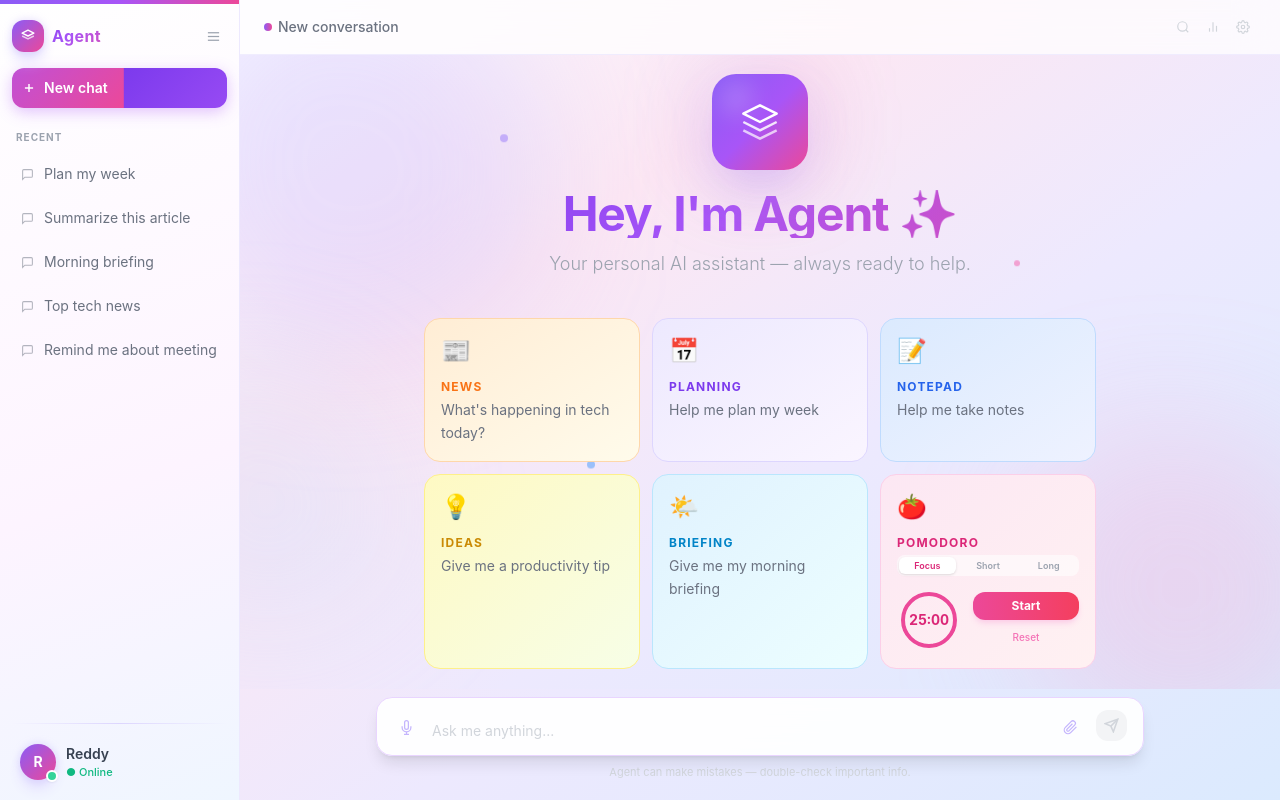
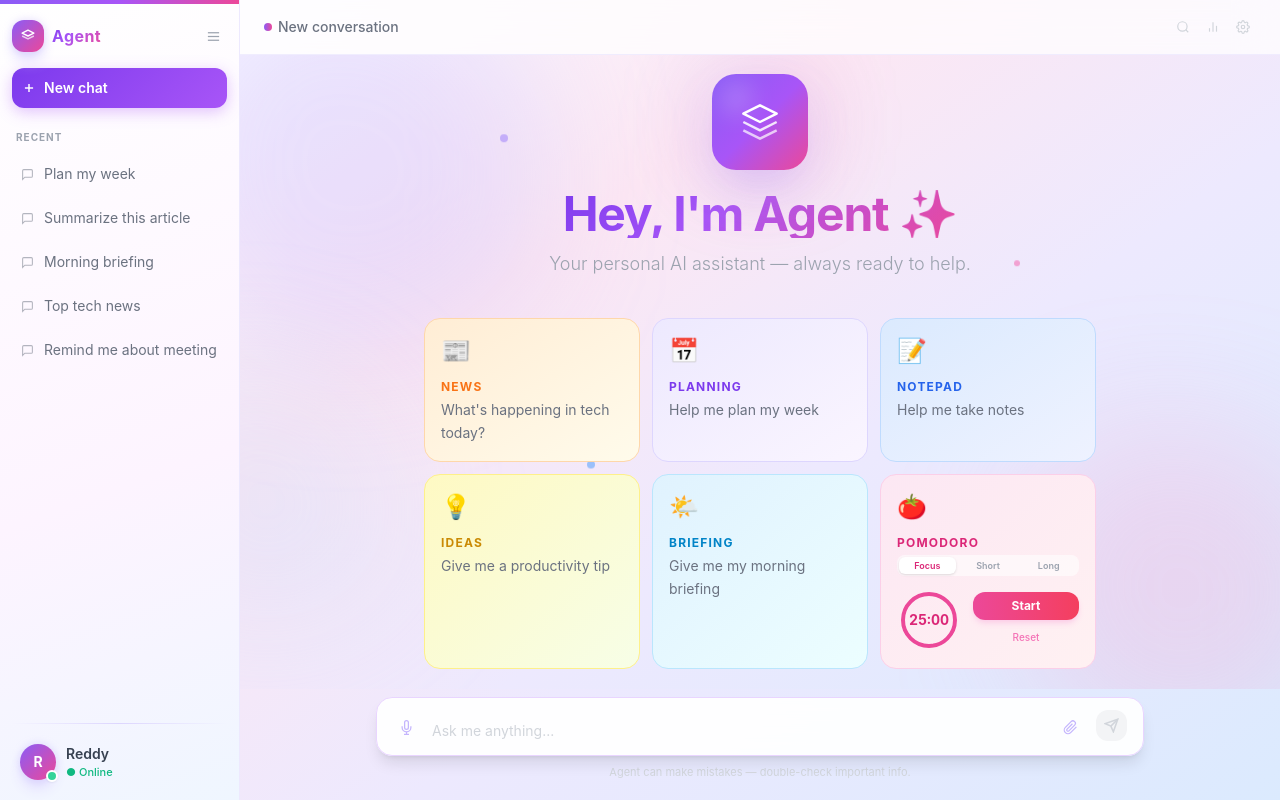
Before and after one commit to Reddy-Chandana-P/agent, a React (Vite) app: page / in a window 1280 px wide. Built offline with nearby package versions, Linux system fonts and the light colour scheme.

Commit message:
Remove shimmer animation from gradient text and buttons

```diff
--- a/src/index.css
+++ b/src/index.css
@@ -56,11 +56,9 @@ body {
 
 .gradient-text {
   background: linear-gradient(135deg, #7c3aed 0%, #a855f7 40%, #ec4899 100%);
-  background-size: 200% auto;
   -webkit-background-clip: text;
   -webkit-text-fill-color: transparent;
   background-clip: text;
-  animation: shimmer 5s linear infinite;
 }
 
 .sidebar-bg {
@@ -112,9 +110,7 @@ body {
 }
 
 .new-chat-btn {
-  background: linear-gradient(135deg, #7c3aed, #a855f7, #ec4899);
-  background-size: 200% auto;
-  animation: shimmer 4s linear infinite;
+  background: linear-gradient(135deg, #7c3aed, #a855f7);
   box-shadow: 0 4px 15px rgba(168,85,247,0.35);
 }
 .new-chat-btn:hover {
@@ -123,9 +119,7 @@ body {
 }
 
 .send-btn {
-  background: linear-gradient(135deg, #7c3aed, #a855f7, #ec4899);
-  background-size: 200% auto;
-  animation: shimmer 4s linear infinite;
+  background: linear-gradient(135deg, #7c3aed, #a855f7);
   box-shadow: 0 4px 15px rgba(168,85,247,0.3);
 }
 .send-btn:hover {
```
